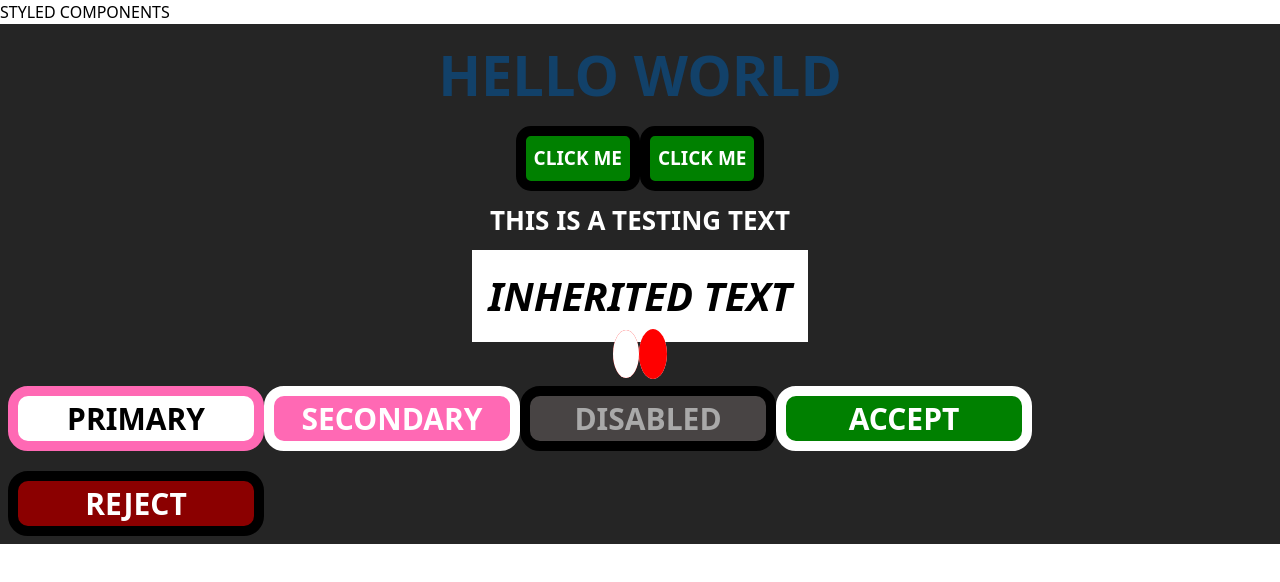
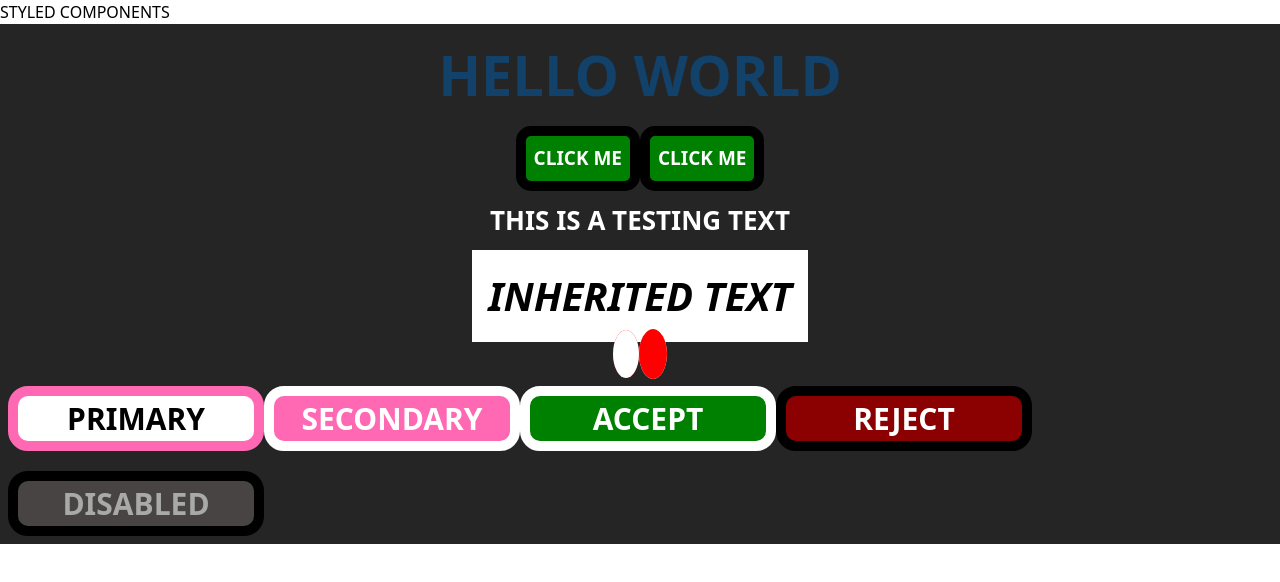
Before and after one commit to PouryaSoleimani/REACT-LIBRARIES, a React (Vite) app: page /styled-components in a window 1280 px wide. Shown: the top 582 px of the page. Built offline with nearby package versions, Linux system fonts and the light colour scheme.

Commit message:
STYLED COMPONENTS

```diff
--- a/src/StyledComponents.tsx
+++ b/src/StyledComponents.tsx
@@ -3,17 +3,19 @@ import React from 'react'
 import styled from 'styled-components';
 import { PrimaryButton } from './StyledComponents2';
 
-//STYLED COMPONENTS
+//^STYLED COMPONENTS
 const Title = styled.h1`font-size: 3.5em;text-align: center;color: #124169;font-weight : 900;`
 const Wrapper = styled.section`padding : .5em ;background : #252525 ;display : flex ; flex-direction:column ; justify-content : start ; align-items : center; `
 const Button = styled.button`background-color : green ; padding : .5rem ;border-radius : 15px ;color : white ;border : 10px solid black ; font-weight:bold ; font-size:19px; margin-top:10px;`
 const Text = styled.text`color:white ;font-size : 26px ;margin-top:10px ;font-weight : bold;`
 const Circle = styled.circle`width:90px ; height : 90px ; border-radius : 100%; background-color:red; margin-top:10px; border:13px solid white ;`
-const DisabledButton = styled(PrimaryButton)`color: darkgray ; background-color : #484444;border: 10px solid black; cursor: not-allowed;` // INHERITANCE IN STYLED-COMPONENTS
 const InheritedCircle = styled(Circle)`background-color:white; border:14px solid red;`
 const InheritedText = styled(Text)`color : black; font-size : 40px; font-style:italic; background-color:white; padding:1rem 1rem;`
 const AcceptButton = styled(PrimaryButton)`background-color:green;`
 const RejectButton = styled(PrimaryButton)`background-color : darkred; border:10px solid black;`
+
+// GIVING ATTRIBUTES TO THE COMPONENTS
+const DisabledButton = styled(PrimaryButton).attrs({ disabled: true })`color: darkgray ; background-color : #484444;border: 10px solid black; cursor: not-allowed;` // INHERITANCE IN STYLED-COMPONENTS
 
 
 
@@ -39,9 +41,9 @@ const StyledComponents = () => {
         <div className='flex space-x-10 my-6'>
           <PrimaryButton onClick={() => console.log('CLICK CLICK')} $outline={true}>PRIMARY</PrimaryButton>
           <PrimaryButton onClick={() => console.log('CLICK CLICK')} $outline={false}>SECONDARY</PrimaryButton>
-          <DisabledButton disabled>DISABLED</DisabledButton>
           <AcceptButton>ACCEPT</AcceptButton>
           <RejectButton>REJECT</RejectButton>
+          <DisabledButton>DISABLED</DisabledButton>
         </div>
       </Wrapper>
     </div>
```
